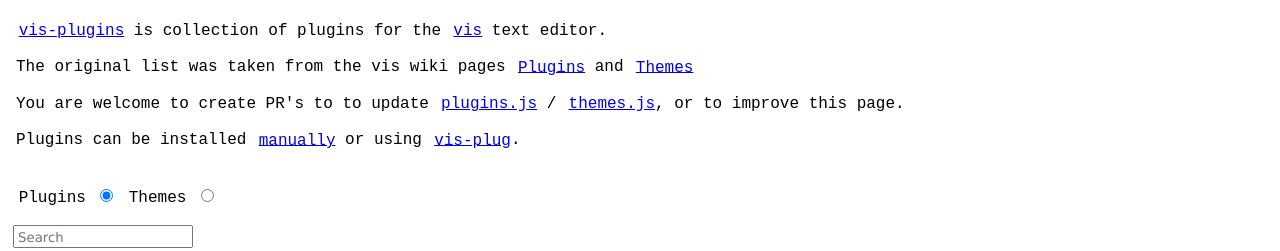
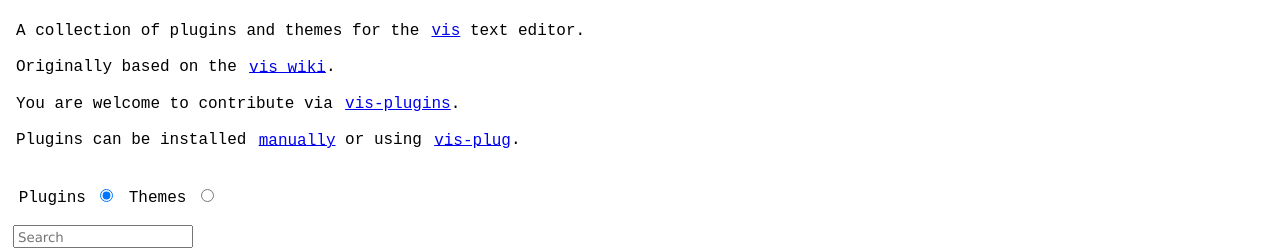
Before and after one commit to erf/vis-plugins, a plain HTML site: page index.html in a window 1280 px wide. Shown: the part 78-329 px from the top of the page. Drawn offline with Linux system fonts and the light colour scheme.

Commit message:
index: improve text

```diff
--- a/index.html
+++ b/index.html
@@ -12,17 +12,10 @@
 <body>
 	<h1>vis-plugins</h1>
 
-	<p><a href="https://github.com/erf/vis-plugins">vis-plugins</a> is collection of plugins for the <a
-			href="https://github.com/martanne/vis">vis</a> text editor.</p>
-	<p>The original list was taken from the vis wiki pages <a
-			href="https://github.com/martanne/vis/wiki/Plugins">Plugins</a> and <a
-			href="https://github.com/martanne/vis/wiki/Themes">Themes</a></p>
-	<p>You are welcome to create PR's to to update <a href="./plugins.js">plugins.js</a> / <a
-			href="./themes.js">themes.js</a>, or to improve
-		this page.</p>
-	<p>Plugins can be installed <a href="https://github.com/martanne/vis/wiki/Plugins">manually</a> or using <a
-			href="https://github.com/erf/vis-plug">vis-plug</a>.</p>
-
+	<p>A collection of plugins and themes for the <a href="https://github.com/martanne/vis">vis</a> text editor.</p>
+	<p>Originally based on the <a href="https://github.com/martanne/vis/wiki">vis wiki</a>.</p>
+	<p>You are welcome to contribute via <a href="https://github.com/erf/vis-plugins">vis-plugins</a>.</p>
+	<p>Plugins can be installed <a href="https://github.com/martanne/vis/wiki/Plugins">manually</a> or using <a href="https://github.com/erf/vis-plug">vis-plug</a>.</p>
 	<br>
 
 	<form>
```
